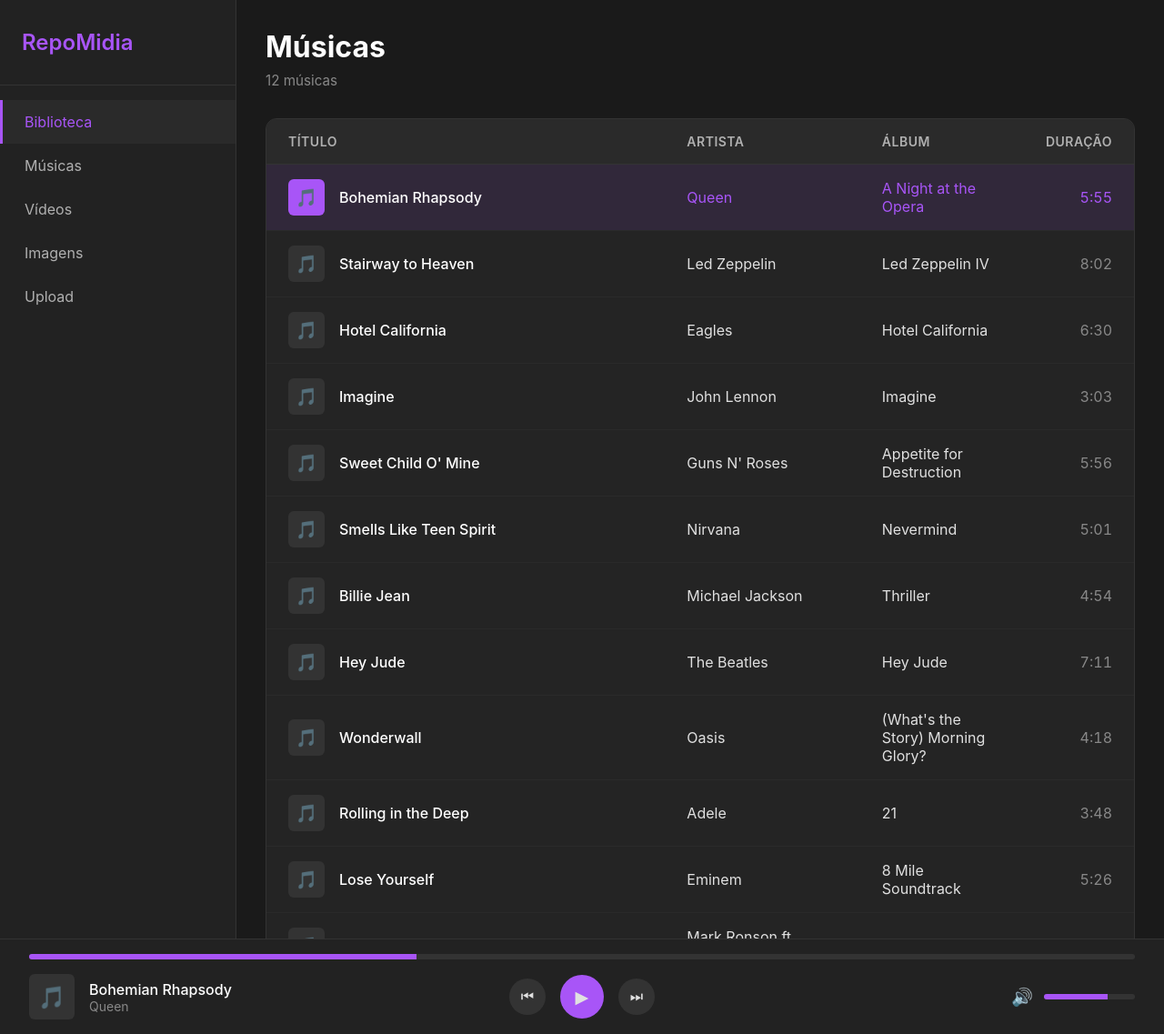
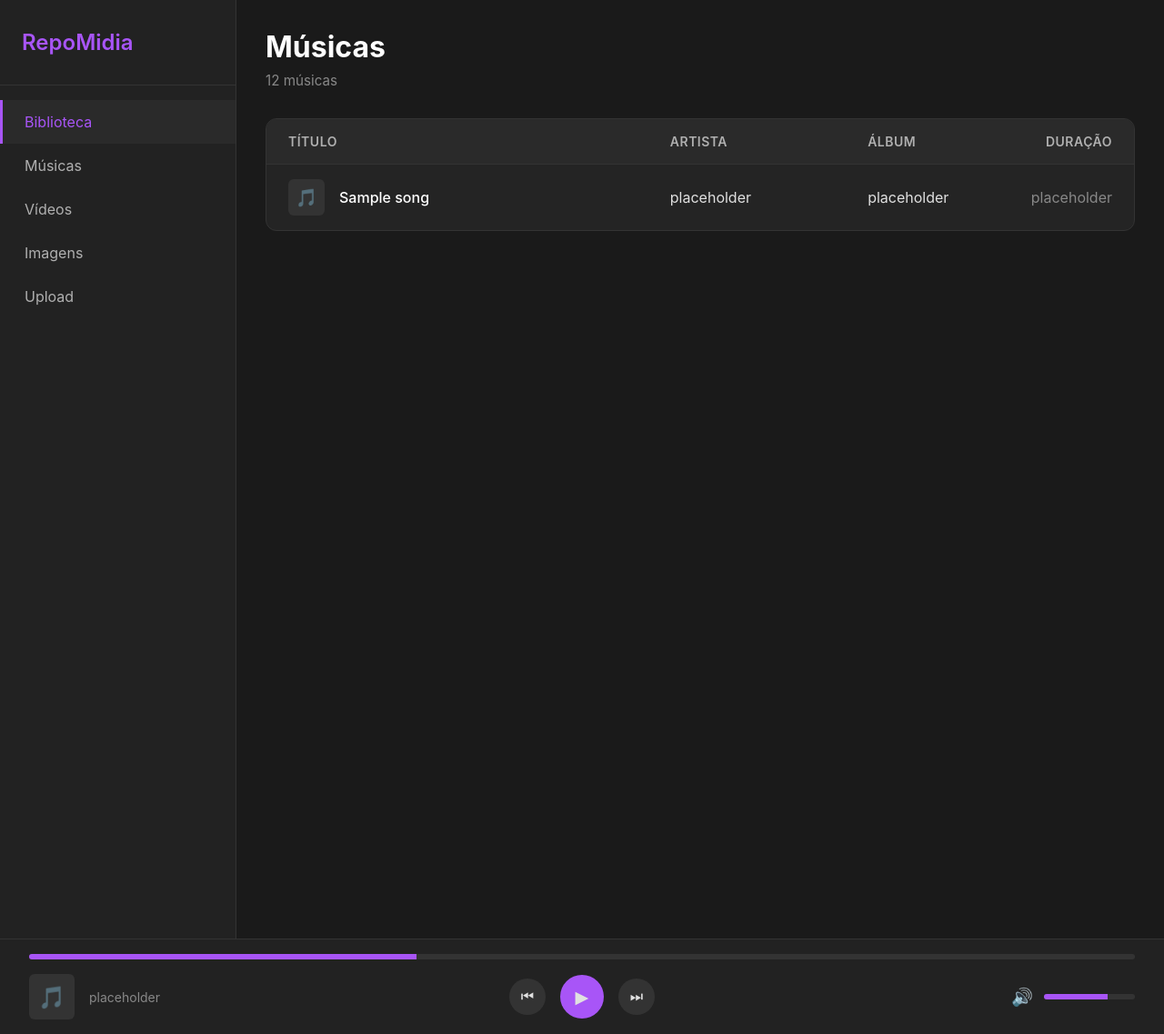
Before and after one commit to Victor-Carvalho-R/RepoMidia, a FastAPI app: page /musicas in a window 1280 px wide. Shown: the whole page at 91% size. Run offline with FastAPI, Linux system fonts and the light colour scheme; tables that the repository leaves empty hold one stand-in row (values such as "Sample post").

Commit message:
adicionadas músicas na listagem em /musicas

```diff
--- a/main.py
+++ b/main.py
@@ -8,6 +8,7 @@ from pydantic import BaseModel
 import json
 import yt_dlp
 import sqlite3
+import vlc
 
 app = FastAPI()
 
@@ -36,23 +37,32 @@ class Musica(BaseModel):
 #--------------------------------------------
 
 @app.get("/")
-async def read_item(request: Request):
+async def get_home(request: Request):
     return templates.TemplateResponse(request=request, name="home.html")
 
 @app.get("/imagens")
-async def read_item(request: Request):
+async def get_imagens(request: Request):
     return templates.TemplateResponse(request=request, name="imagens.html")
 
 @app.get("/musicas")
-async def read_item(request: Request):
-    return templates.TemplateResponse(request=request, name="musicas.html")
+async def get_musicas(request: Request):
+    conn = sqlite3.connect("/app/data/app.db")
+    cursor = conn.cursor()
+    cursor.execute("SELECT * FROM songs")
+    songs = cursor.fetchall()
+    cursor.execute("PRAGMA table_info(songs)")
+    colunas = tuple([column_info[1] for column_info in cursor.fetchall()])
+    conn.close()
+    songs.insert(0, colunas)
+
+    return templates.TemplateResponse(request=request, name="musicas.html", context={"songs_table": songs})
 
 @app.get("/upload")
-async def read_item(request: Request):
+async def get_upload(request: Request):
     return templates.TemplateResponse(request=request, name="upload.html")
 
 @app.get("/videos")
-async def read_item(request: Request):
+async def get_videos(request: Request):
     return templates.TemplateResponse(request=request, name="videos.html")
 
 #--------------------------------------------
--- a/requirements.txt
+++ b/requirements.txt
@@ -1,2 +1,3 @@
 fastapi[standard]
 yt_dlp
+python-vlc
--- a/static/musicas.js
+++ b/static/musicas.js
@@ -1,4 +1,3 @@
-console.log("musicas.js carregado");
 const sidebar = document.getElementsByClassName("sidebar")[0];
 const main_content = document.getElementsByClassName("main-content")[0];
 const page_wrapper = document.createElement("div");
@@ -27,39 +26,19 @@ const musicLibrary = [
 let currentTrack = 0;
 let isPlaying = false;
 
-// Renderizar lista de músicas
-function renderMusicList() {
-    const tbody = document.getElementById('music-list');
-    tbody.innerHTML = musicLibrary.map((track, index) => `
-                <tr onclick="playTrack(${index})" class="${index === currentTrack ? 'playing' : ''}">
-                    <td>
-                        <div class="title-cell">
-                            <div class="play-icon">${index === currentTrack && isPlaying ? '🔊' : '🎵'}</div>
-                            <div class="track-info">
-                                <div class="track-title">${track.title}</div>
-                            </div>
-                        </div>
-                    </td>
-                    <td>${track.artist}</td>
-                    <td>${track.album}</td>
-                    <td class="duration-cell" style="text-align: right;">${track.duration}</td>
-                </tr>
-            `).join('');
-}
-
 // Tocar música
-function playTrack(index) {
+function playTrack(index, song_name) {
     currentTrack = index;
     isPlaying = true;
-    updatePlayer();
+    updatePlayer(song_name);
     renderMusicList();
 }
 
 // Atualizar player
-function updatePlayer() {
+function updatePlayer(song_name) {
     const track = musicLibrary[currentTrack];
-    document.getElementById('playing-title').textContent = track.title;
-    document.getElementById('playing-artist').textContent = track.artist;
+    document.getElementById('playing-title').textContent = song_name;
+    document.getElementById('playing-artist').textContent = "placeholder";
     document.getElementById('play-btn').textContent = isPlaying ? '⏸' : '▶';
 }
 
@@ -104,5 +83,4 @@ function setVolume(event) {
 document.getElementById('music-count').textContent = `${musicLibrary.length} músicas`;
 
 // Inicializar
-renderMusicList();
 updatePlayer();
--- a/templates/musicas.html
+++ b/templates/musicas.html
@@ -24,7 +24,21 @@
                 </tr>
             </thead>
             <tbody id="music-list">
-                <!-- Músicas serão inseridas aqui -->
+                {% for song in songs_table[1:] %}
+                <tr data-track="{{ loop.index }}" onclick="playTrack({{ loop.index }}, '{{ song[1] }}')">
+                    <td>
+                        <div class="title-cell">
+                            <div class="play-icon">🎵</div>
+                            <div class="track-info">
+                                <div class="track-title">{{ song[1] }}</div>
+                            </div>
+                        </div>
+                    </td>
+                    <td>placeholder</td>
+                    <td>placeholder</td>
+                    <td class="duration-cell" style="text-align: right;">placeholder</td>
+                </tr>
+                {% endfor %}
             </tbody>
         </table>
     </div>
```
Also changed, not shown: static/upload.js (+0 -27 lines).
